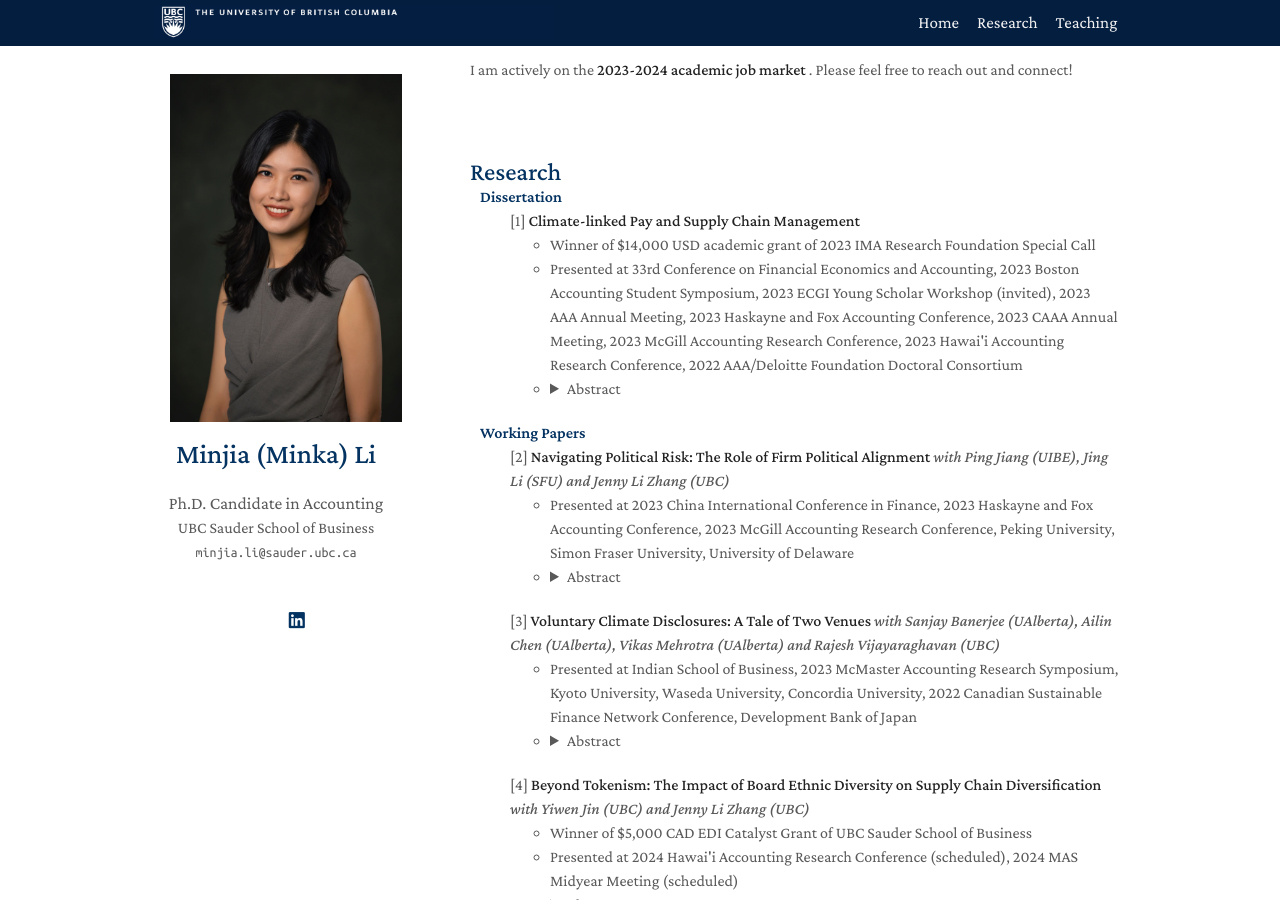
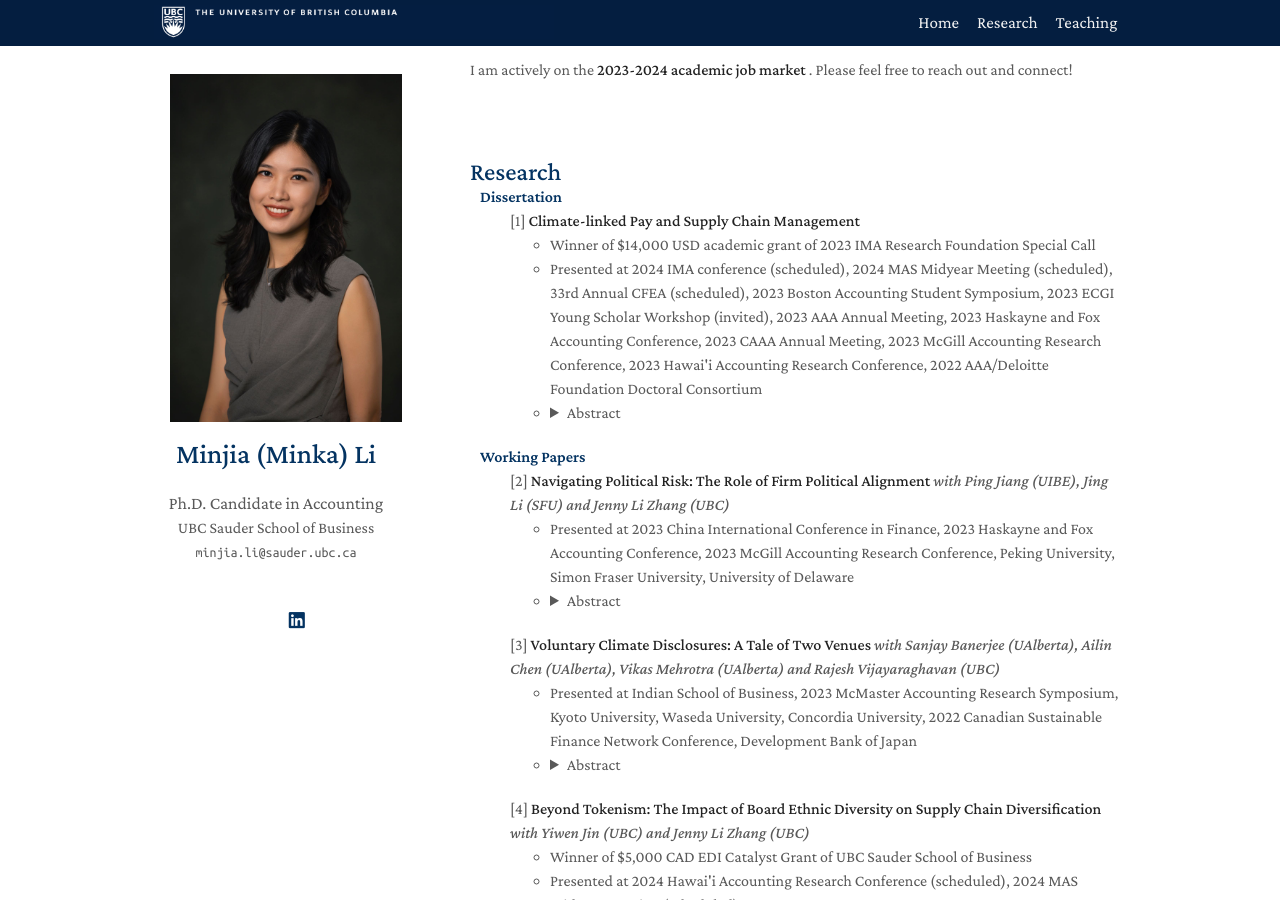
Before and after one commit to zeyang1225/zeyang1225.github.io, a Jekyll site: the page built from index.md, in a window 1280 px wide and 900 px high, scrolled down 315 px. Built offline with Jekyll 4.4.1, drawn with Linux system fonts in a browser that asks for light colours; nearby versions of some CDN libraries; a style sheet for code colours, icons or effects is not loaded.

Commit message:
Update research.md

```diff
--- a/_includes/research.md
+++ b/_includes/research.md
@@ -7,7 +7,7 @@
   <ul>  <div class="title"> [1] <strong> Climate-linked Pay and Supply Chain Management </strong>  </div>
   <ul>
      <li>   Winner of $14,000 USD academic grant of 2023 IMA Research Foundation Special Call<br></li>
-     <li>   Presented at 33rd Conference on Financial Economics and Accounting, 2023 Boston Accounting Student Symposium, 2023 ECGI Young Scholar Workshop (invited), 2023 AAA Annual Meeting, 2023 Haskayne and Fox Accounting Conference, 2023 CAAA Annual Meeting, 2023 McGill Accounting Research Conference, 2023 Hawai'i Accounting Research Conference, 2022 AAA/Deloitte Foundation Doctoral Consortium</li>
+     <li>   Presented at 2024 IMA conference (scheduled), 2024 MAS Midyear Meeting (scheduled), 33rd Annual CFEA (scheduled), 2023 Boston Accounting Student Symposium, 2023 ECGI Young Scholar Workshop (invited), 2023 AAA Annual Meeting, 2023 Haskayne and Fox Accounting Conference, 2023 CAAA Annual Meeting, 2023 McGill Accounting Research Conference, 2023 Hawai'i Accounting Research Conference, 2022 AAA/Deloitte Foundation Doctoral Consortium</li>
    <li><details>
   <summary>Abstract</summary>
 This study documents a positive and significant association between a firm’s use of climate-linked metrics in executive pay and its outsourced emissions to the supply chain. Using a sample of 870 listed U.S. firms, I find that firms with better internal corporate governance, better financial performance, and lower growth opportunities are more likely to use climate-linked pay. Such pay schemes are followed by an increase in upstream suppliers’ emissions, and a decrease in firms’ direct emissions. This effect is more pronounced among firms with greater climate pressure, greater bargaining power over suppliers, and lower external monitoring. To explore potential mechanisms, I show that firms with climate-linked pay facilitate emissions outsourcing by initiating (terminating) fewer (more) contracts with suppliers from regions with higher emissions costs. Overall, my findings highlight the potential impact of climate-linked metrics in executive compensation on the supply chain.
```
